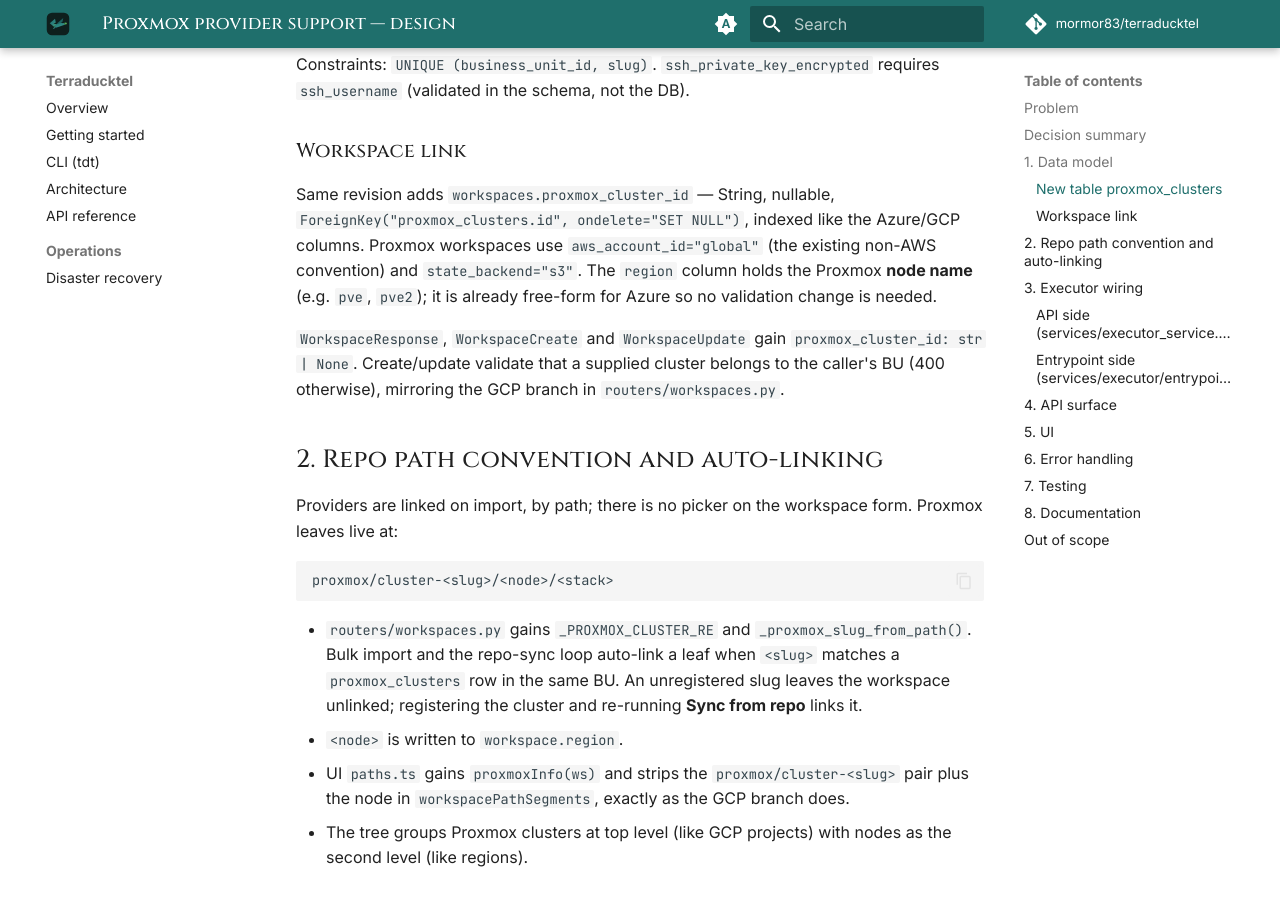
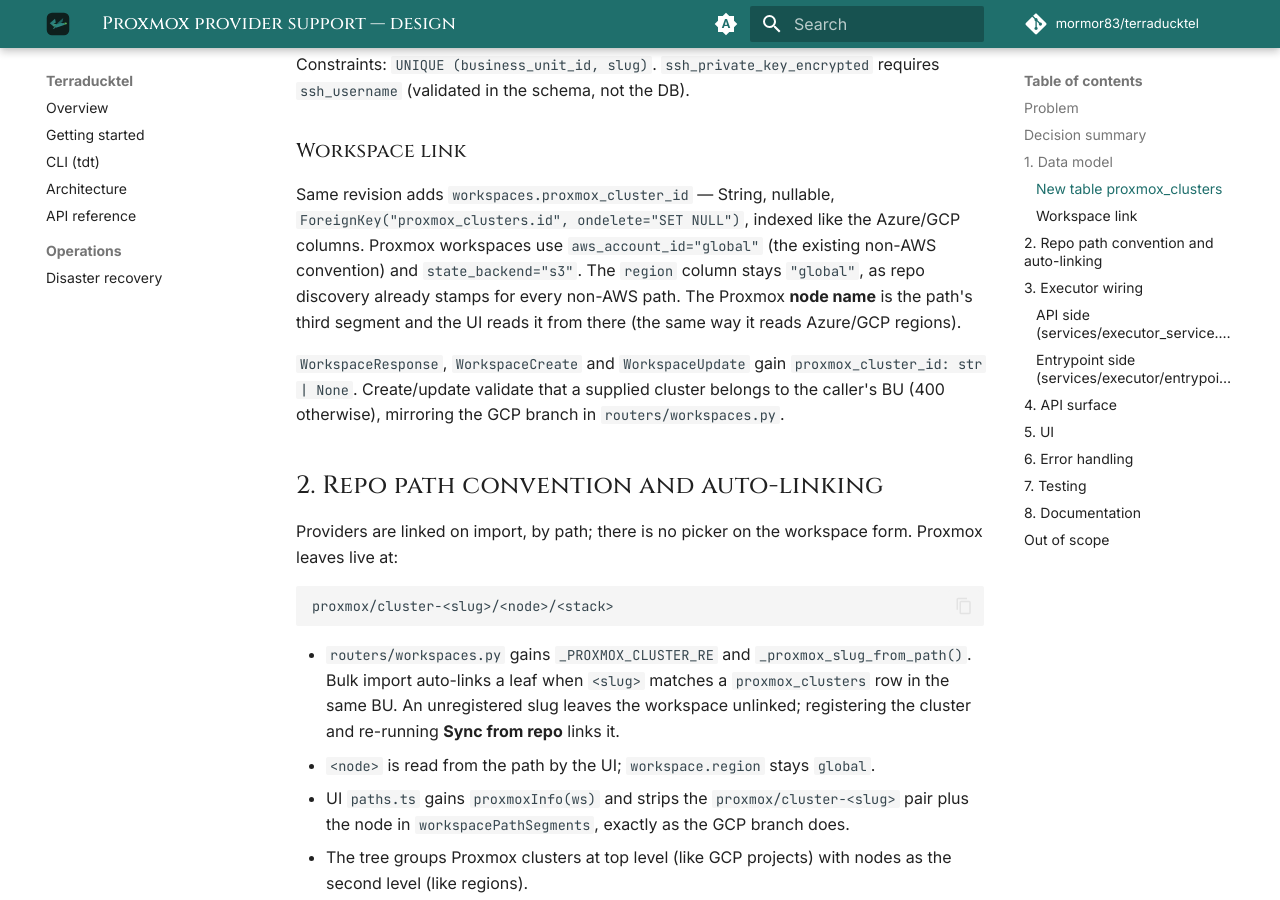
Before and after one commit to mormor83/terraducktel, an MkDocs documentation site: the page built from docs/superpowers/specs/2026-09-12-proxmox-provider-design.md, in a window 1280 px wide and 900 px high, scrolled down 2312 px. Built offline with MkDocs 1.6.1 and Material for MkDocs 9.7.7, drawn with Linux system fonts in a browser that asks for light colours; comment, search, counter and statistics services are not loaded; some of the changed text lies outside the part shown.

Commit message:
docs(spec): align Proxmox design with discovery and colour-pool behaviour
Co-Authored-By: Claude Fable 5.1 <noreply@anthropic.com>
Claude-Session: https://claude.ai/code/session_01BkyJ78PBnhmi5cuoB5xHit

````diff
--- a/docs/superpowers/specs/2026-09-12-proxmox-provider-design.md
+++ b/docs/superpowers/specs/2026-09-12-proxmox-provider-design.md
@@ -65,8 +65,9 @@ Same revision adds `workspaces.proxmox_cluster_id` — String, nullable,
 `ForeignKey("proxmox_clusters.id", ondelete="SET NULL")`, indexed like the
 Azure/GCP columns. Proxmox workspaces use `aws_account_id="global"` (the
 existing non-AWS convention) and `state_backend="s3"`. The `region` column
-holds the Proxmox **node name** (e.g. `pve`, `pve2`); it is already free-form
-for Azure so no validation change is needed.
+stays `"global"`, as repo discovery already stamps for every non-AWS path.
+The Proxmox **node name** is the path's third segment and the UI reads it
+from there (the same way it reads Azure/GCP regions).
 
 `WorkspaceResponse`, `WorkspaceCreate` and `WorkspaceUpdate` gain
 `proxmox_cluster_id: str | None`. Create/update validate that a supplied
@@ -83,11 +84,11 @@ proxmox/cluster-<slug>/<node>/<stack>
 ```
 
 - `routers/workspaces.py` gains `_PROXMOX_CLUSTER_RE` and
-  `_proxmox_slug_from_path()`. Bulk import and the repo-sync loop auto-link a
-  leaf when `<slug>` matches a `proxmox_clusters` row in the same BU. An
-  unregistered slug leaves the workspace unlinked; registering the cluster and
-  re-running **Sync from repo** links it.
-- `<node>` is written to `workspace.region`.
+  `_proxmox_slug_from_path()`. Bulk import auto-links a leaf when `<slug>`
+  matches a `proxmox_clusters` row in the same BU. An unregistered slug leaves
+  the workspace unlinked; registering the cluster and re-running **Sync from
+  repo** links it.
+- `<node>` is read from the path by the UI; `workspace.region` stays `global`.
 - UI `paths.ts` gains `proxmoxInfo(ws)` and strips the `proxmox/cluster-<slug>`
   pair plus the node in `workspacePathSegments`, exactly as the GCP branch does.
 - The tree groups Proxmox clusters at top level (like GCP projects) with nodes
@@ -172,7 +173,8 @@ Cross-cutting touches (one branch each): `notification_service.py` account
 tag resolution (a `ws.proxmox_cluster_id` branch beside the GCP one) and a
 `_scoped_cluster()` helper inside the new router that 404s on a cluster outside
 the caller's BU, mirroring `_scoped_project()` in the GCP router.
-`account_colors.py` needs no code change; only its docstring lists providers.
+`account_colors.used_colors_for_bu()` gains `ProxmoxCluster` in its provider-table
+tuple so colours stay unique BU-wide.
 
 ## 5. UI
 
````
